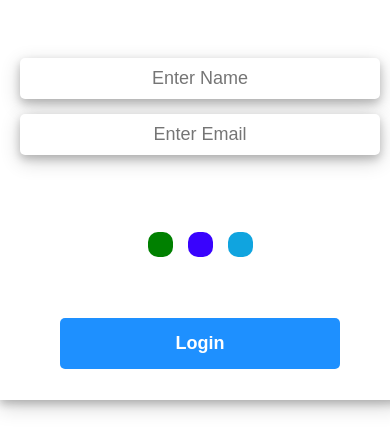
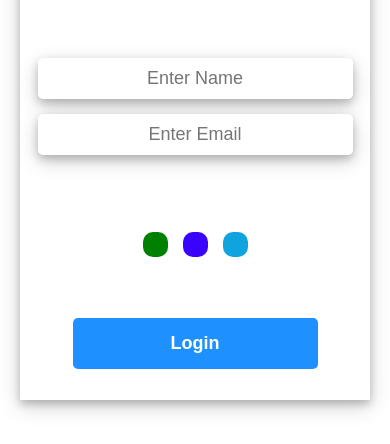
Before and after one commit to Hassan-Abd-El-Aziz/prog, a plain HTML site: page index.html in a window 390 px wide. Shown: the part 400-844 px from the top of the page. Drawn offline with Linux system fonts and the light colour scheme.

Commit message:
add responsive login

```diff
--- a/style.css
+++ b/style.css
@@ -97,3 +97,8 @@ button:hover {
   color: #000;
   box-shadow: 0 4px 8px gray;
 }
+@media (max-width: 500px) {
+  .login {
+    width: 350px;
+  }
+}
```
